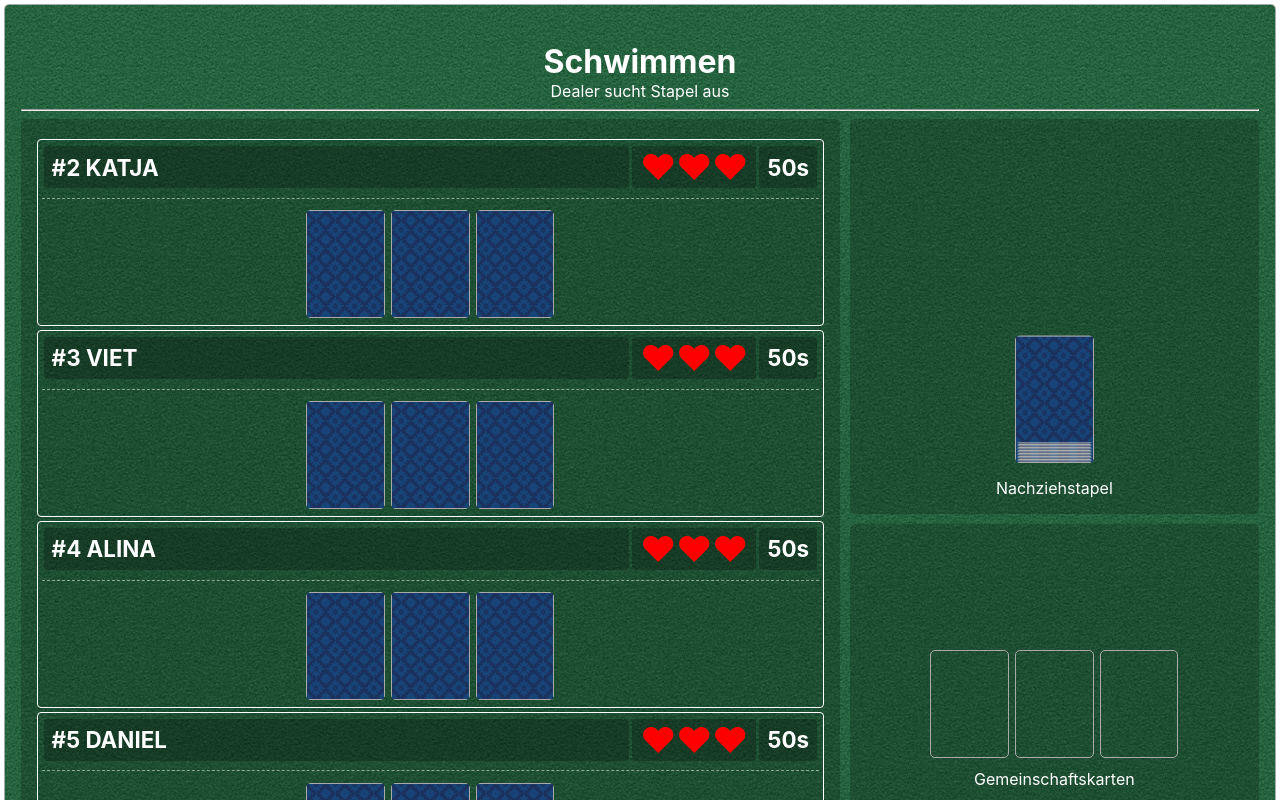
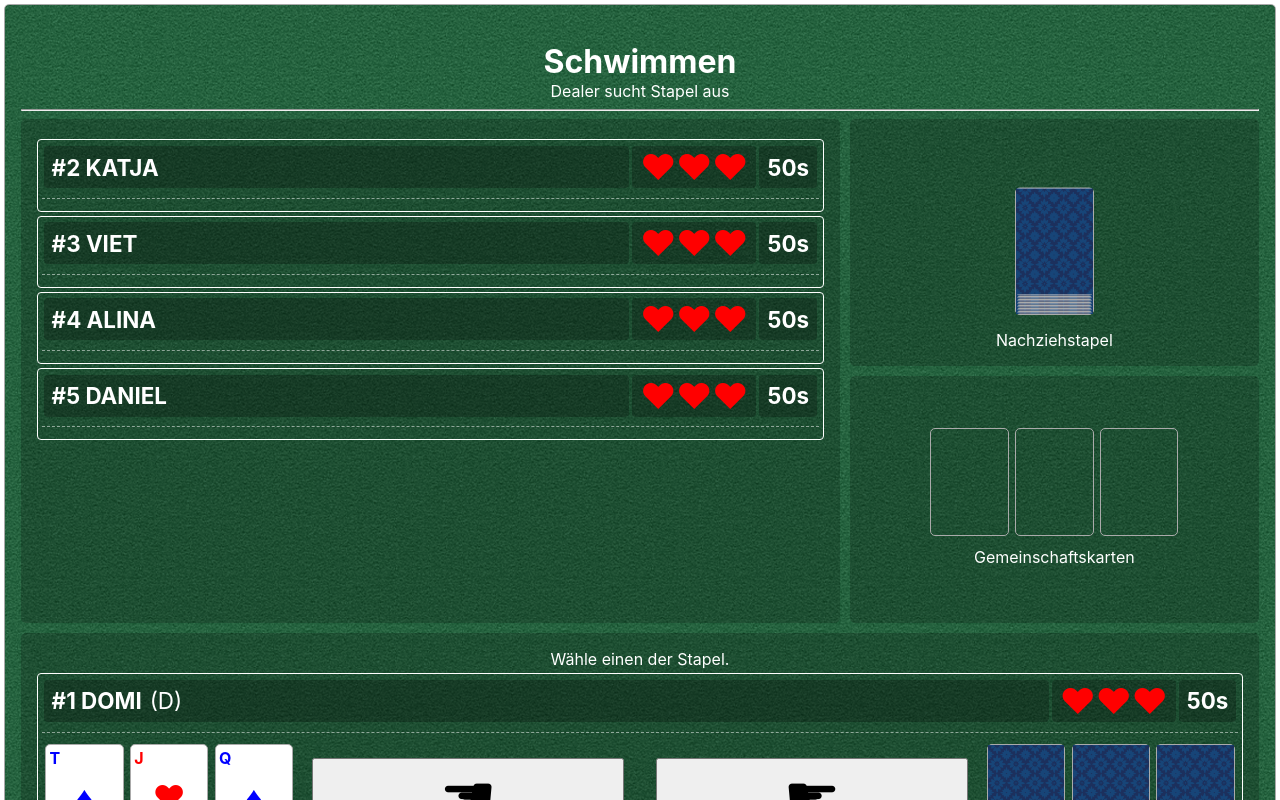
Before and after one commit to DominikFischer86/schwimmen, a React (Create React App) app: page / in a window 1280 px wide. Shown: the top 800 px of the page. Built offline with nearby package versions, Linux system fonts and the light colour scheme.

Commit message:
feat: Sort players correctly after each turn

```diff
--- a/src/components/Board/Board.js
+++ b/src/components/Board/Board.js
@@ -9,13 +9,25 @@ import "./Board.scss"
 const Board = ({ players, cards, communityCards, phase, positionTurn, onDealerChoice }) => {
     const playersMinusDealer = players.filter(player => !player.dealer)
     const playerWhoIsDealer = players.filter(player => player.dealer)
+    const playerWhoseTurnItIs = players.filter(player => player.position === positionTurn)
+    const playersWhosteTurnItIsNot = players.filter(player => player.position !== positionTurn)
     const undefinedCommunityCards = ['', '', '']
+
+    const sortPlayersWhosteTurnItIsNot = () => {
+        const playersToConcat = playersWhosteTurnItIsNot.slice(0, positionTurn)
+        const playersToConcatAt = playersWhosteTurnItIsNot.splice(positionTurn, playersWhosteTurnItIsNot.length)
+        return playersToConcatAt.concat(playersToConcat)
+    }
 
     return (
         <div className="board">
             <div className="players">
-                {playersMinusDealer.map(player => <Player positionTurn={positionTurn} player={player} key={player.id} />)}
-
+            {phase === 2 &&
+                playersMinusDealer.map(player => <Player positionTurn={positionTurn} player={player} key={player.id} />)
+            }
+            {phase > 2 &&
+                sortPlayersWhosteTurnItIsNot().map(player => <Player positionTurn={positionTurn} player={player} key={player.id} />)
+            }
             </div>
 
             <div className="draw-deck">
@@ -38,7 +50,7 @@ const Board = ({ players, cards, communityCards, phase, positionTurn, onDealerCh
             </div>
 
             {phase === 2 &&
-                <div className="dealer players">
+                <div className="active-player-area dealer players">
                     <p>Wähle einen der Stapel.</p>
                     {playerWhoIsDealer.map(player =>
                         <Player
@@ -47,10 +59,28 @@ const Board = ({ players, cards, communityCards, phase, positionTurn, onDealerCh
                             player={player}
                             key={player.id}
                             onDealerChoice={onDealerChoice}
-                        />)}
+                            displayerCards
+                        />
+                        )
+                    }
                 </div>
             }
-            <div className="active-player"></div>
+            {phase > 2 &&
+                <div className="active-player players active-player-area">
+                <p>Tausche eine oder drei Karten, oder schiebe.</p>
+                        {playerWhoseTurnItIs.map(player =>
+                            <Player
+                                phase={phase}
+                                positionTurn={positionTurn}
+                                player={player}
+                                key={player.id}
+                                onDealerChoice={onDealerChoice}
+                                displayCards
+                            />
+                            )
+                        }
+                </div>
+            }
         </div>
     )
 }
--- a/src/components/Board/Board.scss
+++ b/src/components/Board/Board.scss
@@ -149,7 +149,7 @@
     }
 }
 
-.dealer {
+.active-player-area {
     grid-area: 3 / 1 / 4 / 3;
 }
 
--- a/src/components/Board/components/Player.js
+++ b/src/components/Board/components/Player.js
@@ -1,11 +1,11 @@
 import React from "react"
-import { object, number, func } from "prop-types"
+import { object, number, func, bool } from "prop-types"
 
 import Card from "../../Card"
 import PlayerLives from "./PlayerLives"
 import DealerChoosePile from "./DealerChoosePile"
 
-const Player = ({ player, positionTurn, phase, onDealerChoice }) => {
+const Player = ({ player, positionTurn, phase, onDealerChoice, displayCards }) => {
     const { name, position, cards, lives, timeBank, dealer, id } = player
     const isPlayersTurn = position === positionTurn
 
@@ -21,7 +21,7 @@ const Player = ({ player, positionTurn, phase, onDealerChoice }) => {
             {phase === 2 &&
                 <DealerChoosePile onDealerChoice={onDealerChoice} cards={cards} playerId={id} />
             }
-            {phase !== 2 &&
+            {phase !== 2 && displayCards &&
                 <div className="player-cards">
                     {cards.map(card => <Card covered={!isPlayersTurn} card={card} key={card} />)}
                 </div>
@@ -34,7 +34,8 @@ Player.propTypes = {
     player: object,
     positionTurn: number,
     phase: number,
-    onDealerChoice: func
+    onDealerChoice: func,
+    displayCards: bool
 }
 
 export default Player
```
